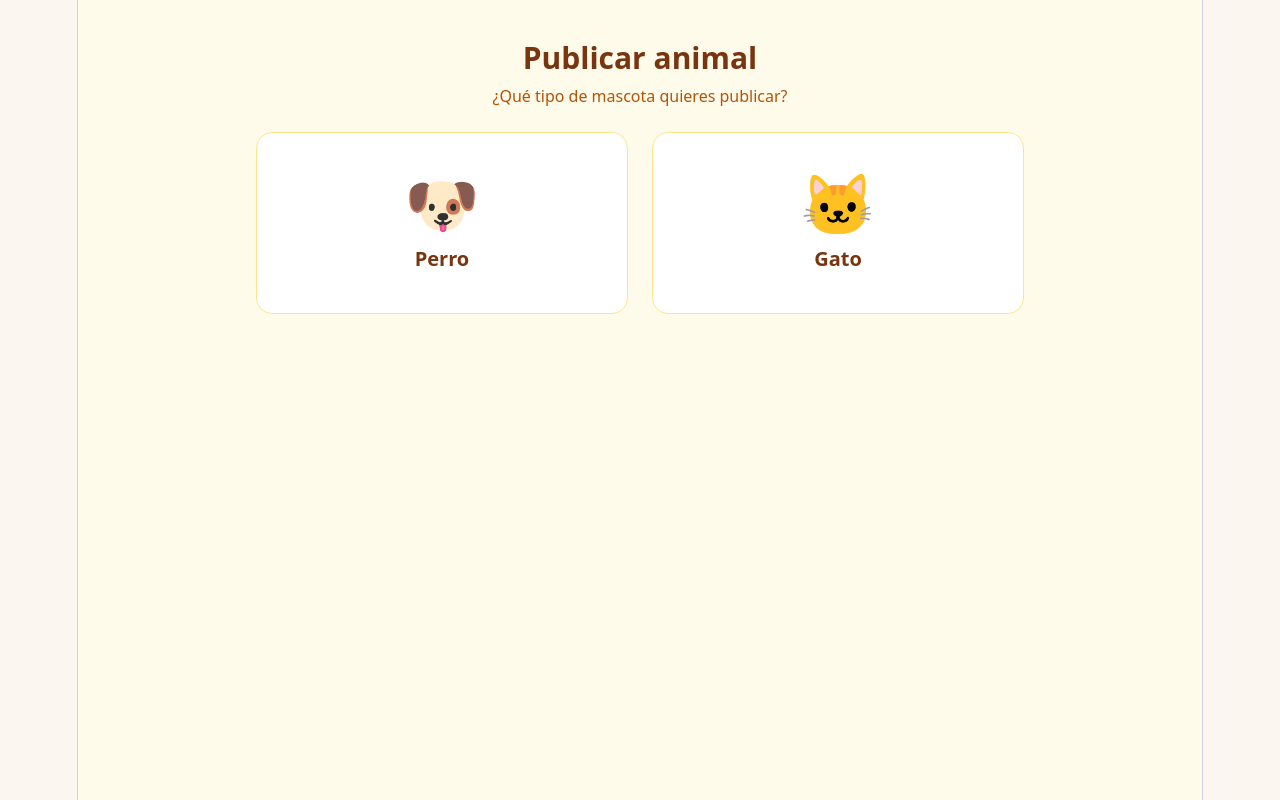
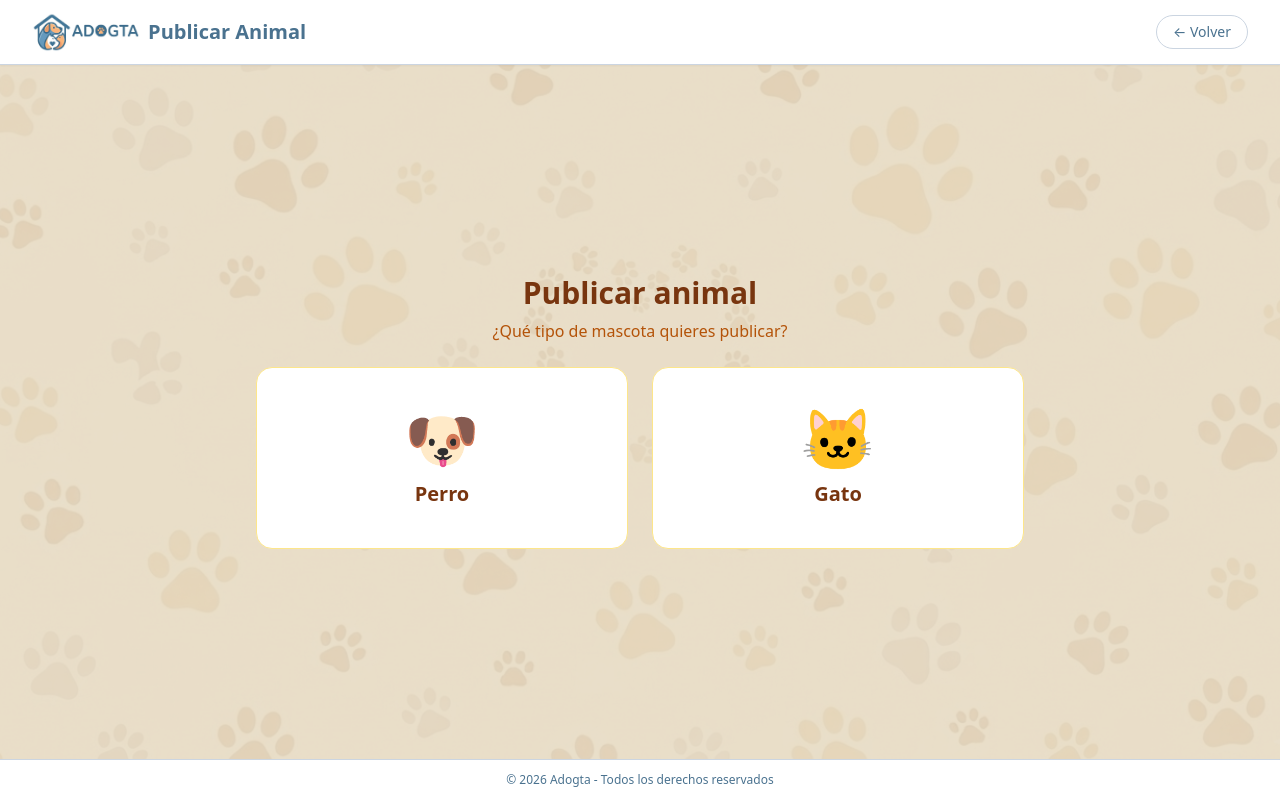
Before and after one commit to ids-fciencias-7009-2026-2/kernel-adogta-frontend, a React (Vite) app: page /publicar in a window 1280 px wide. Built offline with nearby package versions, Linux system fonts and the light colour scheme.

Commit message:
Feat: header and back button on Publicar Animal page

```diff
--- a/src/pages/PublicarAnimalPage.jsx
+++ b/src/pages/PublicarAnimalPage.jsx
@@ -3,6 +3,15 @@ import { useNavigate } from "react-router-dom";
 import { razaApi } from "../api/razaApi";
 import { animalApi } from "../api/animalApi";
 import { uploadApi } from "../api/uploadApi";
+import AuthLayout from "../layouts/AuthLayout";
+import dashboardBg from "../assets/Adogta_dashboard.png";
+
+const layoutProps = {
+  title: "Publicar Animal",
+  backgroundImage: dashboardBg,
+  showBackButton: true,
+  backPath: "/dashboard",
+};
 
 const NIVEL_LABELS = {
   1: "Muy bajo",
@@ -192,20 +201,20 @@ export default function PublicarAnimalPage() {
 
   if (exito) {
     return (
-      <div className="min-h-screen flex items-center justify-center bg-amber-50">
+      <AuthLayout {...layoutProps}>
         <div className="text-center space-y-4">
           <div className="text-6xl">🐾</div>
           <h2 className="text-2xl font-bold text-amber-800">¡Publicación exitosa!</h2>
           <p className="text-amber-700">Tu mascota ya está lista para encontrar un hogar.</p>
         </div>
-      </div>
+      </AuthLayout>
     );
   }
 
   if (paso === 1) {
     return (
-      <div className="min-h-screen bg-amber-50 py-10 px-4">
-        <div className="max-w-3xl mx-auto">
+      <AuthLayout {...layoutProps}>
+        <div className="max-w-3xl w-full">
           <h1 className="text-3xl font-bold text-amber-900 mb-2">Publicar animal</h1>
           <p className="text-amber-700 mb-6">¿Qué tipo de mascota quieres publicar?</p>
 
@@ -226,14 +235,14 @@ export default function PublicarAnimalPage() {
             </button>
           </div>
         </div>
-      </div>
+      </AuthLayout>
     );
   }
 
   if (paso === 2) {
     return (
-      <div className="min-h-screen bg-amber-50 py-10 px-4">
-        <div className="max-w-3xl mx-auto">
+      <AuthLayout {...layoutProps}>
+        <div className="max-w-3xl w-full">
           <button
             onClick={volverAElegirTipo}
             className="text-amber-600 hover:underline text-sm mb-4 block"
@@ -287,13 +296,13 @@ export default function PublicarAnimalPage() {
             </div>
           )}
         </div>
-      </div>
+      </AuthLayout>
     );
   }
 
   return (
-    <div className="min-h-screen bg-amber-50 py-10 px-4">
-      <div className="max-w-2xl mx-auto">
+    <AuthLayout {...layoutProps}>
+      <div className="max-w-2xl w-full">
 
         <button
           onClick={() => setPaso(2)}
@@ -569,6 +578,6 @@ export default function PublicarAnimalPage() {
 
         </form>
       </div>
-    </div>
+    </AuthLayout>
   );
 }
```
